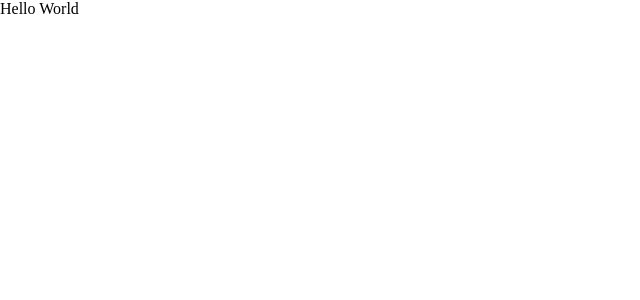
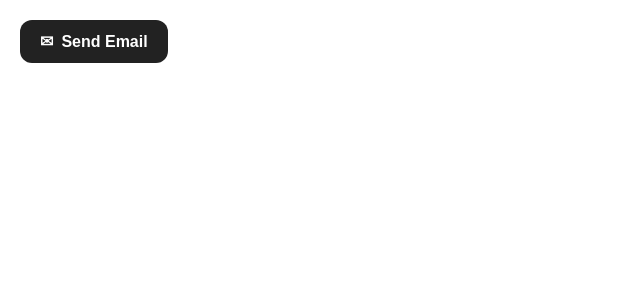
Before and after one commit to itz-Tanisha/Design-System-Task, a React (Vite) app: page / in a window 1280 px wide. Shown: the top 300 px of the page, without its empty margins (0-640 px from the left). Built offline with nearby package versions, Linux system fonts and the light colour scheme.

Commit message:
Implemented Reusable button component with configurable variants, sizes, label and icon support

```diff
--- a/src/App.tsx
+++ b/src/App.tsx
@@ -1,9 +1,21 @@
+import Button from "./components/Button/Button"
+
 function App() {
 
   return (
-    <>
-      <div>Hello World</div>
-    </>
+    <div
+      style={{ padding: "20px" }}
+    >
+      {/* Inline spacing just to display the Button component clearly */}
+      <Button
+        label="Send Email"
+        size="lg"
+        variant="primary"
+        icon={<span>✉</span>}
+        iconPlacememt="start"
+        onClick={() => console.log("Email Sent !")}
+      />
+    </div>
   )
 }
 
--- /dev/null
+++ b/src/components/Button/Button.css
@@ -0,0 +1,104 @@
+/* Base styling */
+
+button {
+    all: unset;
+    display: inline-flex;
+    align-items: center;
+    justify-content: center;
+    font-family: sans-serif;
+    cursor: pointer;
+    font-weight: 600;
+
+    transition:
+        background-color 0.2s ease,
+        color 0.2s ease,
+        border-color 0.2s ease;
+}
+
+/* Variants */
+
+.primary {
+    background-color: #222;
+    color: #fff;
+}
+
+.secondary {
+    border: 1px solid #222;
+    color: #222;
+    background-color: #fff;
+}
+
+.tertiary {
+    background-color: transparent;
+    color: #222;
+}
+
+
+/* Hover State */
+
+.primary:hover:not(:disabled) {
+    background-color: #525252;
+}
+
+
+.secondary:hover:not(:disabled) {
+    background-color: #222;
+    color: #fff;
+}
+
+
+.tertiary:hover:not(:disabled) {
+    background-color: #ebebeb;
+    color: #222;
+}
+
+
+/* Sizes */
+
+/* Extra small */
+.xs {
+    padding: 0.25rem 0.5rem;
+    font-size: 0.75rem;
+    border-radius: 0.25rem;
+    gap: 0.25rem;
+}
+
+/* Small */
+.sm {
+    padding: 0.375rem 0.75rem;
+    font-size: 0.875rem;
+    border-radius: 0.375rem;
+    gap: 0.375rem;
+}
+
+/* Medium */
+.md {
+    padding: 0.5rem 1rem;
+    font-size: 0.875rem;
+    border-radius: 0.5rem;
+    gap: 0.5rem;
+}
+
+/* Large */
+.lg {
+    padding: 0.75rem 1.25rem;
+    font-size: 1rem;
+    border-radius: 0.75rem;
+    gap: 0.5rem;
+}
+
+
+/* Disabled State */
+
+button:disabled {
+    background-color: #e5e7eb;
+    color: #9ca3af;
+    border-color: #e5e7eb;
+    cursor: not-allowed;
+}
+
+/* Focus state */
+
+button:focus-visible:not(:disabled) {
+    box-shadow: 0 2px 6px rgba(17, 24, 39, 0.25);
+}
--- /dev/null
+++ b/src/components/Button/Button.tsx
@@ -0,0 +1,29 @@
+import React from 'react'
+import './Button.css'
+import type { ButtonProps } from './Button.types'
+
+
+const Button: React.FC<ButtonProps> = ({
+    label,
+    variant,
+    size,
+    icon,
+    iconPlacememt = "start",
+    className,
+    ...otherprops
+}) => {
+
+    return (
+        <button className={`${variant} ${size} ${className}`} {...otherprops}>
+
+            {icon && iconPlacememt === "start" && <span>{icon}</span>}
+
+            {label}
+
+            {icon && iconPlacememt === "end" && <span>{icon}</span>}
+
+        </button>
+    )
+}
+
+export default Button
```
Also changed, not shown: src/components/Button/Button.types.ts (added, +7 -0 lines).
